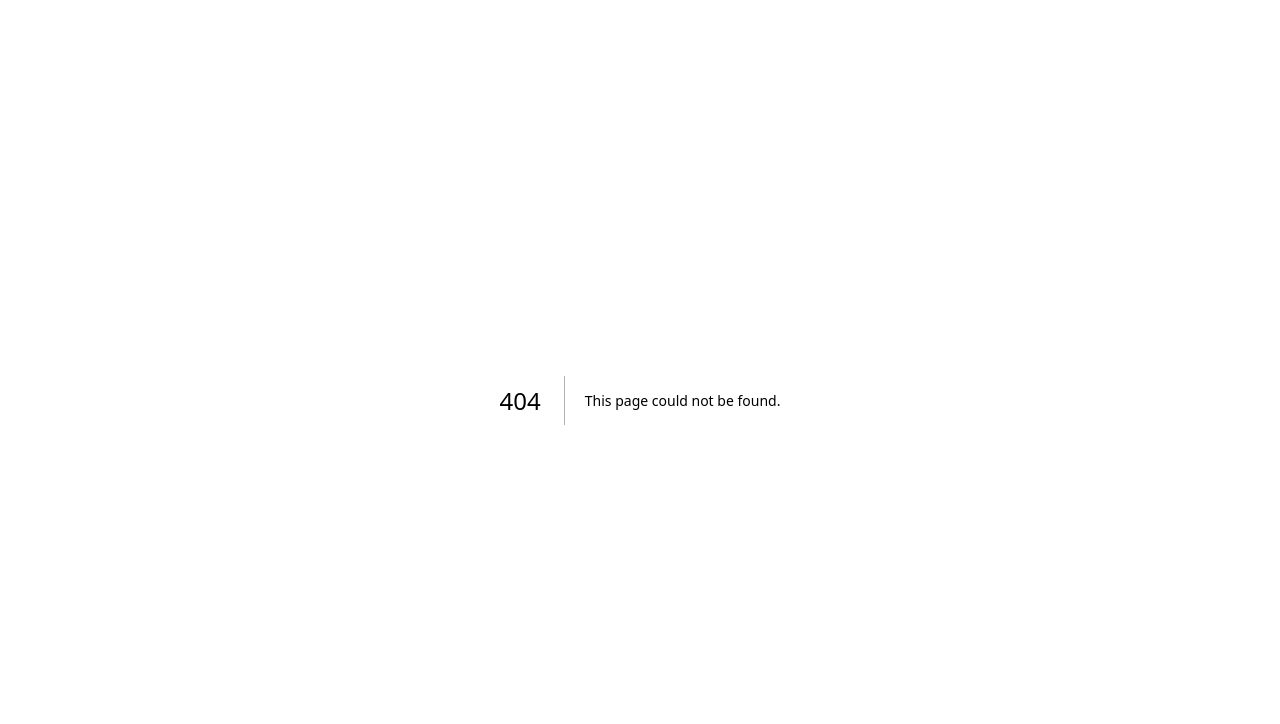
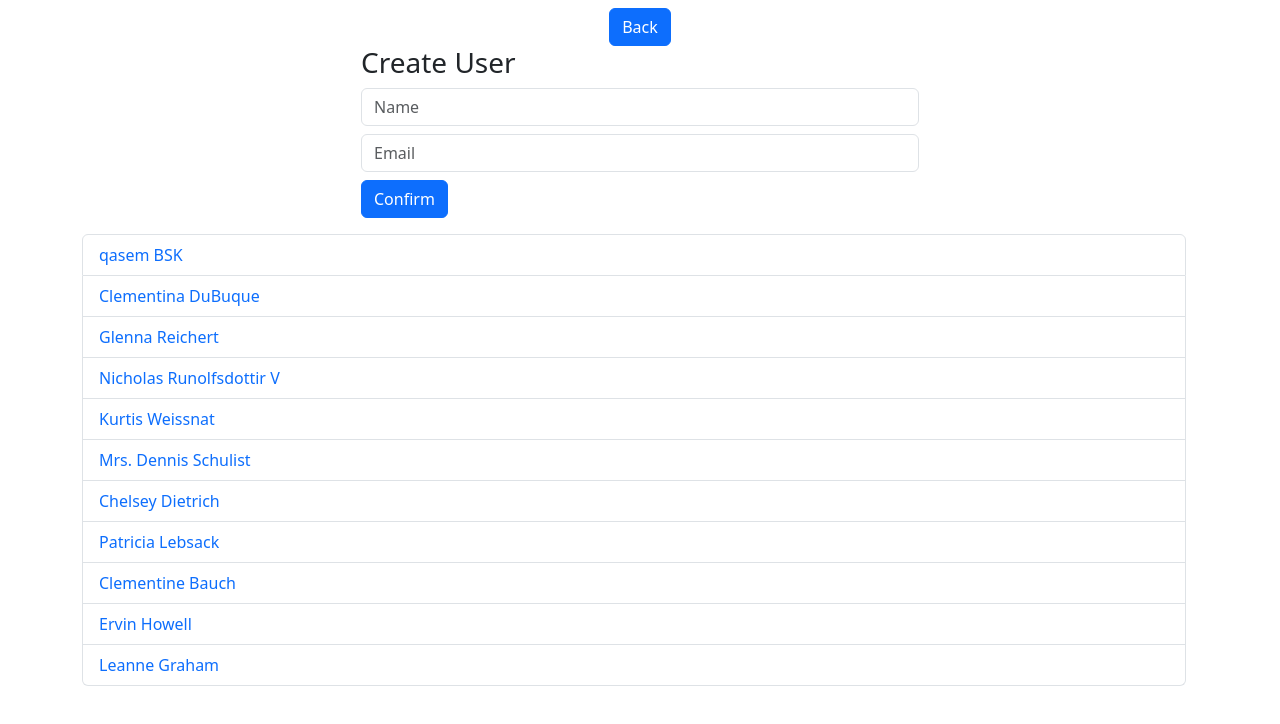
Before and after one commit to qasemB/codeyad_next_learning, a Next.js app: page /users in a window 1280 px wide. Before the commit this address had no page. Shown: the top 724 px of the page. Built offline with nearby package versions, Linux system fonts and the light colour scheme; data requests are answered from the project's data file.

Commit message:
part#40-C14

```diff
--- /dev/null
+++ b/app/users/page.jsx
@@ -0,0 +1,56 @@
+import BackButton from '@/components/BackButton';
+import ListGroupItemLink from '@/components/ListGroupItemLink';
+import React from 'react';
+import { Button, Container, Form, ListGroup, Row } from 'react-bootstrap';
+
+const getUsersService = async () => {
+    const res = await fetch('http://localhost:4000/users?_sort=id&_order=desc')
+    const users = await res.json()
+    return users
+}
+
+const Users = async () => {
+    const users = await getUsersService()
+
+    const createUserAction = async (formData) => {
+        'use server'
+        const name = formData.get("name")
+        const email = formData.get("email")
+        const res = await fetch('http://localhost:4000/users', {
+            method: "POST",
+            headers: {
+                'Content-Type': 'application/json'
+            },
+            body: JSON.stringify({
+                name,
+                email
+            })
+        })
+        if (res.status == 200) {
+
+        }
+    }
+
+    return (
+        <Container className="d-flex justify-content-center align-items-center flex-column">
+            <BackButton />
+
+            <form className='text-right w-50' action={createUserAction}>
+                <h3>Create User</h3>
+                <input className='form-control mt-2' type="text" name="name" placeholder='Name' />
+                <input className='form-control mt-2' type="email" name="email" placeholder='Email' />
+                <button className='btn btn-primary mt-2' type="submit">Confirm</button>
+            </form>
+
+            <Row className="mt-3 w-100">
+                <ListGroup>
+                    {users.map(p => (
+                        <ListGroupItemLink key={p.id} href={`/users/${p.id}`} title={p.name} />
+                    ))}
+                </ListGroup>
+            </Row>
+        </Container>
+    );
+}
+
+export default Users;
--- a/db.json
+++ b/db.json
@@ -1,5 +1,5 @@
 {
-    "posts":[
+  "posts": [
     {
       "userId": 1,
       "id": 1,
@@ -601,7 +601,7 @@
       "body": "cupiditate quo est a modi nesciunt soluta\nipsa voluptas error itaque dicta in\nautem qui minus magnam et distinctio eum\naccusamus ratione error aut"
     }
   ],
-    "users" : [
+  "users": [
     {
       "id": 1,
       "name": "Leanne Graham",
@@ -831,12 +831,17 @@
         "catchPhrase": "Centralized empowering task-force",
         "bs": "target end-to-end models"
       }
+    },
+    {
+      "name": "qasem BSK",
+      "email": "qasem@gmail.com",
+      "id": 11
     }
   ],
-    "admin" : {
-      "sell" : 40,
-      "products" :300,
-      "users" : 5,
-      "carts" : 3
+  "admin": {
+    "sell": 40,
+    "products": 300,
+    "users": 5,
+    "carts": 3
   }
 }
```
Also changed, not shown: app/users/[userId]/page.jsx (added, +37 -0 lines). Lines whose indentation alone changed are shown as unchanged.
